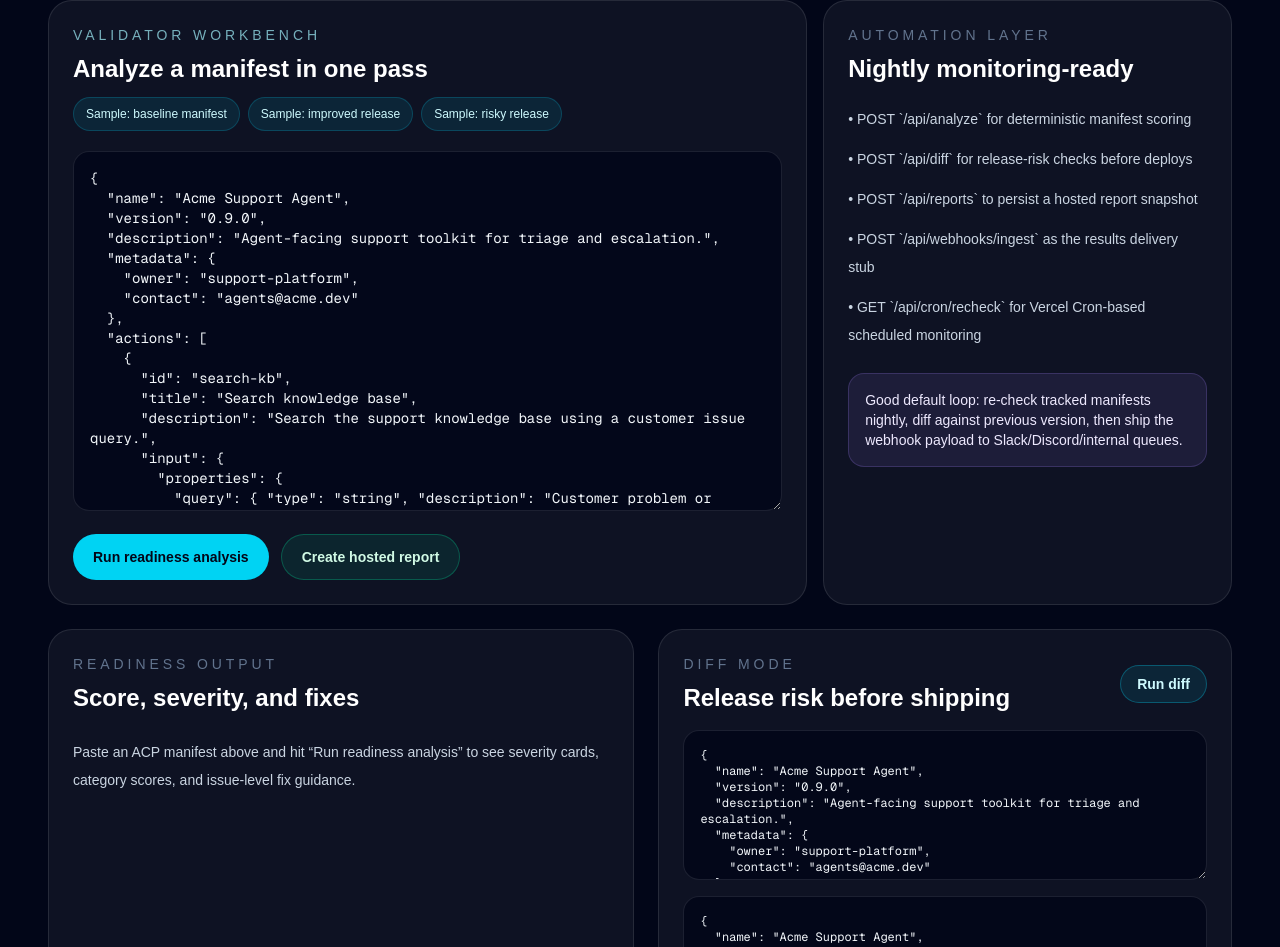
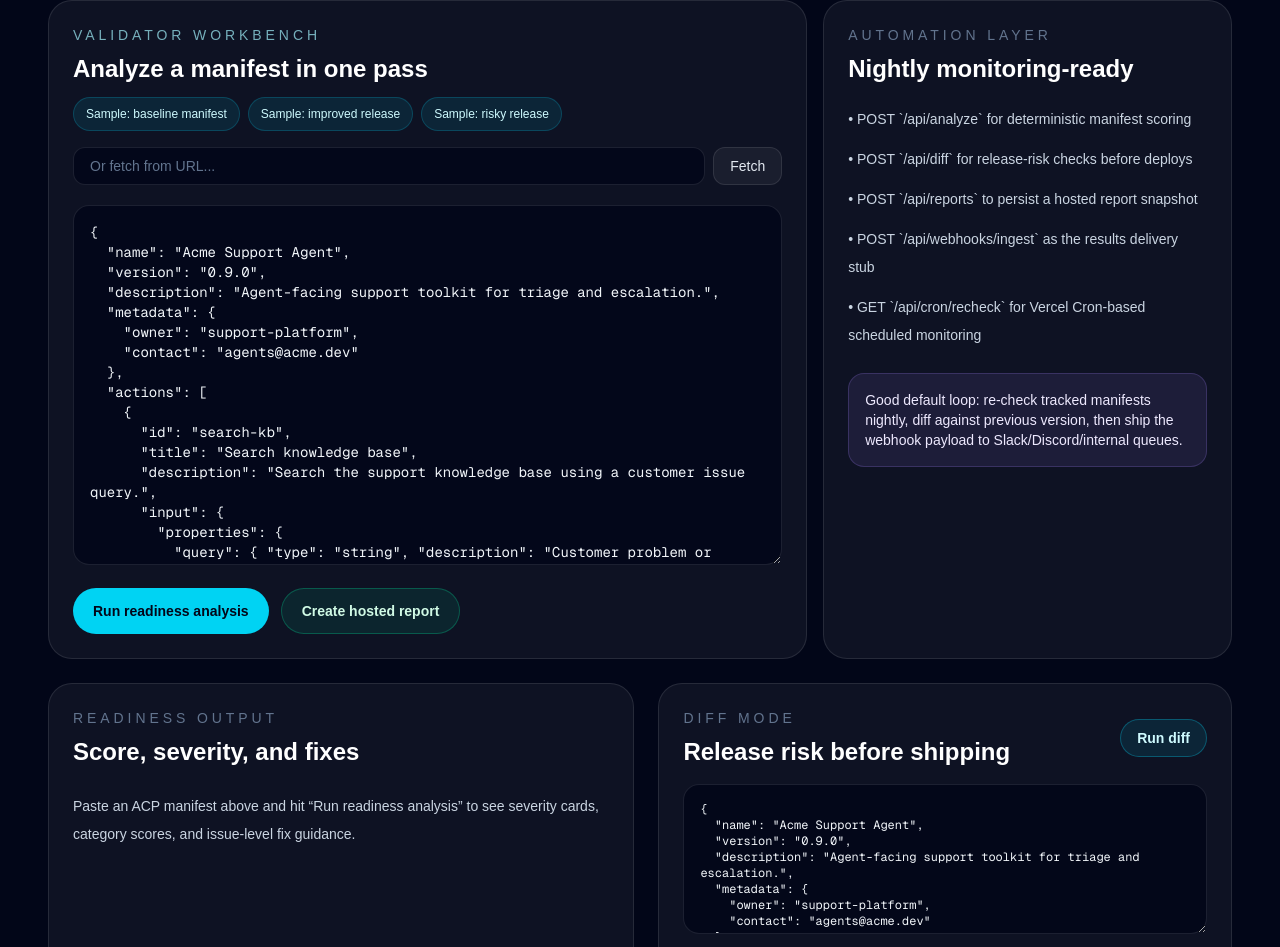
Before and after one commit to Splaticusamz/acp-watchtower, a Next.js app: page / in a window 1280 px wide. Shown: the part 1363-2310 px from the top of the page. Built offline with nearby package versions, Linux system fonts and the light colour scheme.

Commit message:
feat: URL fetch in workbench, dashboard stats update

```diff
--- a/src/app/hustle-dash/page.tsx
+++ b/src/app/hustle-dash/page.tsx
@@ -25,8 +25,8 @@
       <div className="grid grid-cols-2 md:grid-cols-4 gap-4 mb-8">
         {[
           { label: "Build Status", value: "✅ Clean", color: "emerald" },
-          { label: "API Routes", value: "7 active", color: "cyan" },
-          { label: "Automation", value: "✅ Cron+Webhooks", color: "emerald" },
+          { label: "API Routes", value: "9 active", color: "cyan" },
+          { label: "Pages", value: "8 routes", color: "violet" },
           { label: "Revenue", value: "$0 (pre-launch)", color: "slate" },
         ].map((s) => (
           <div
--- a/src/components/WatchtowerWorkbench.tsx
+++ b/src/components/WatchtowerWorkbench.tsx
@@ -149,6 +149,7 @@
   const [manifest, setManifest] = useState(samples.baseline.manifest);
   const [oldManifest, setOldManifest] = useState(samples.baseline.manifest);
   const [newManifest, setNewManifest] = useState(samples.improved.manifest);
+  const [manifestUrl, setManifestUrl] = useState("");
   const [analysis, setAnalysis] = useState<AnalysisResult | null>(null);
   const [diff, setDiff] = useState<DiffResult | null>(null);
   const [report, setReport] = useState<StoredReport | null>(null);
@@ -241,6 +242,35 @@
                 </button>
               ))}
             </div>
+          </div>
+          <div className="mt-4 flex gap-2">
+            <input
+              type="url"
+              value={manifestUrl}
+              onChange={(e) => setManifestUrl(e.target.value)}
+              placeholder="Or fetch from URL..."
+              className="flex-1 rounded-xl border border-white/10 bg-slate-950/80 px-4 py-2 text-sm text-slate-100 outline-none placeholder:text-slate-500"
+            />
+            <button
+              onClick={async () => {
+                if (!manifestUrl.trim()) return;
+                try {
+                  setBusy("fetch");
+                  setError(null);
+                  const res = await fetch(manifestUrl);
+                  const text = await res.text();
+                  setManifest(text);
+                  setManifestUrl("");
+                } catch (err) {
+                  setError(`Failed to fetch: ${err instanceof Error ? err.message : "unknown error"}`);
+                } finally {
+                  setBusy(null);
+                }
+              }}
+              className="rounded-xl border border-white/10 bg-white/5 px-4 py-2 text-sm text-slate-200 transition hover:bg-white/10"
+            >
+              {busy === "fetch" ? "Fetching..." : "Fetch"}
+            </button>
           </div>
           <textarea
             value={manifest}
```
